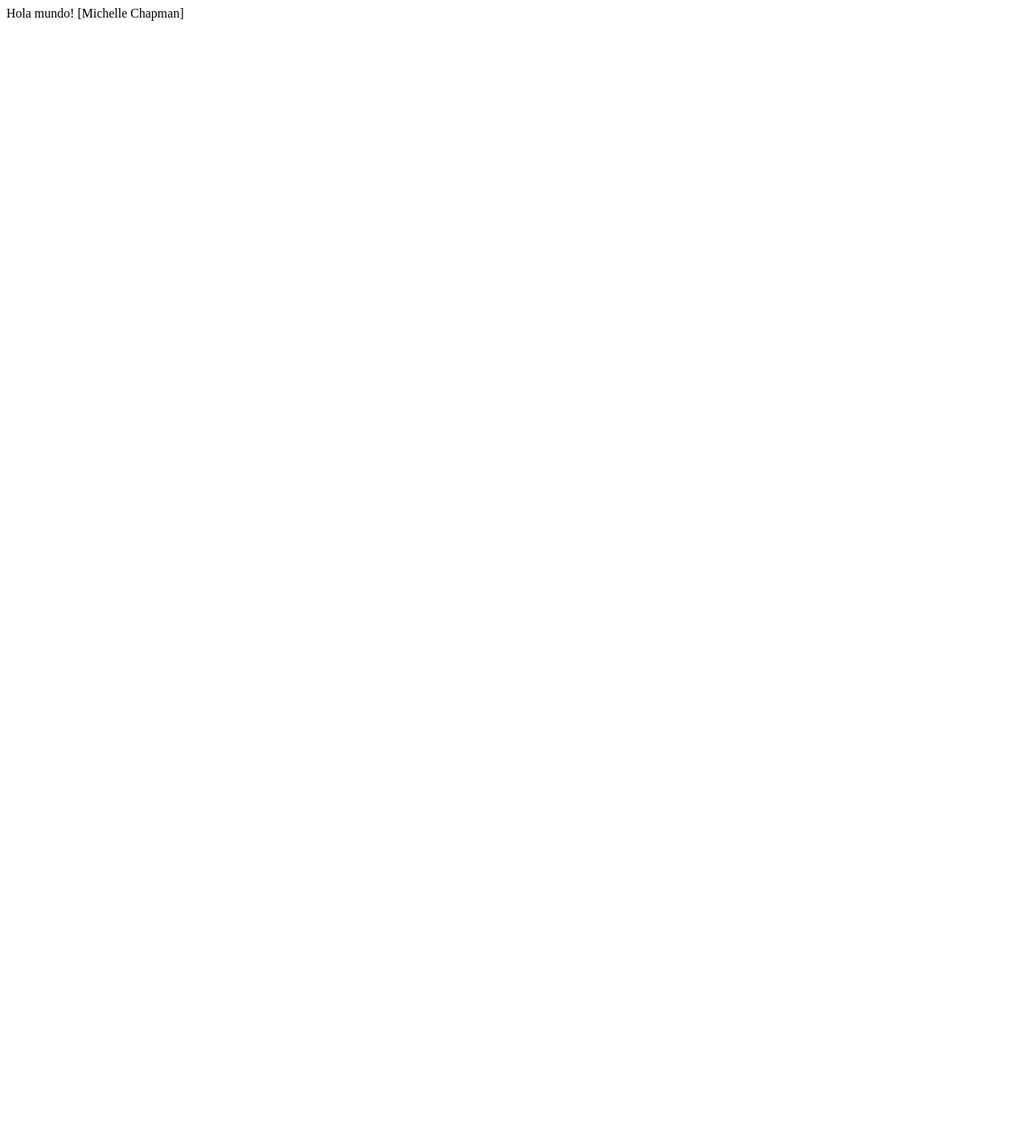
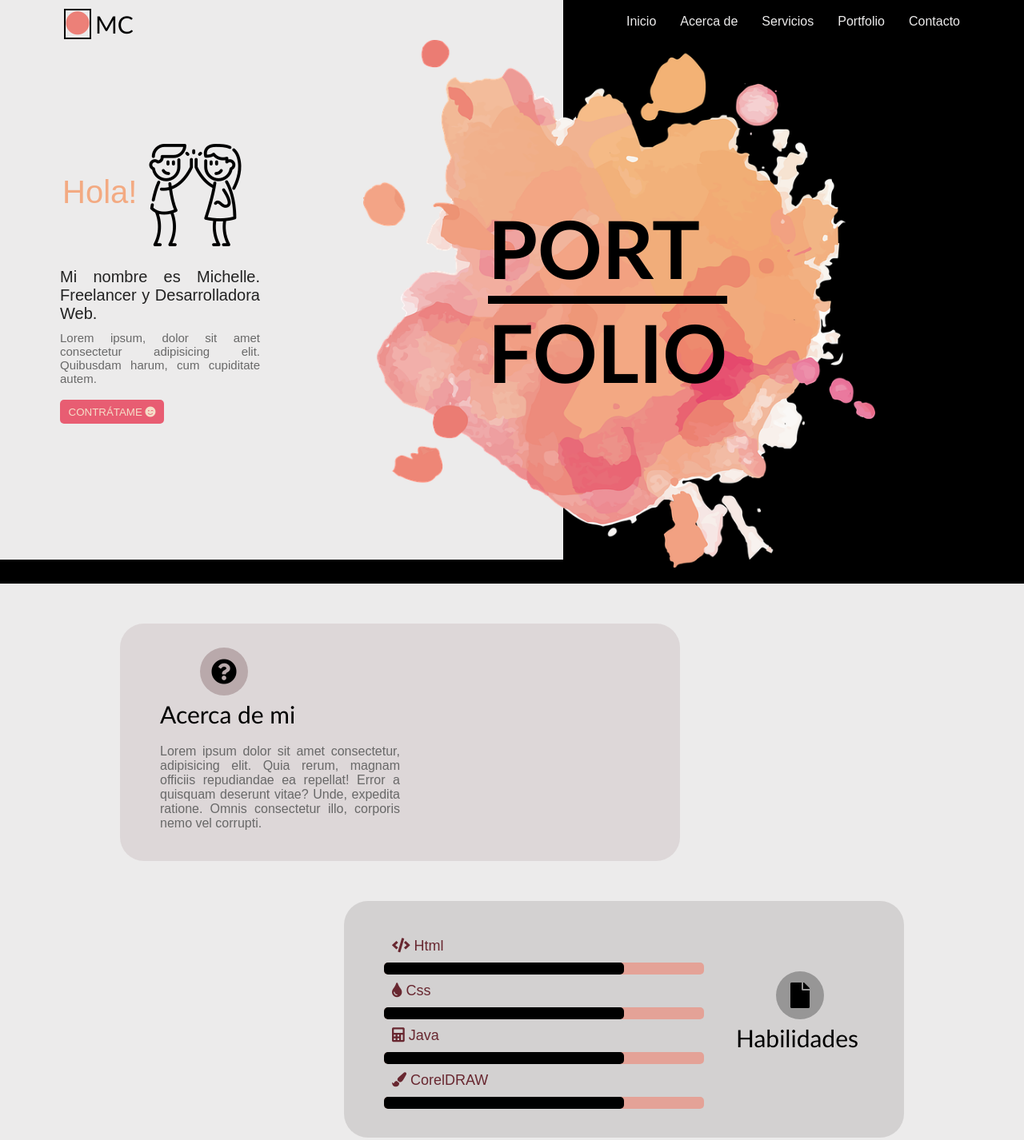
Before and after one commit to Michelle162002/Michelle162002.github.io, a plain HTML site: page index.html in a window 1280 px wide. Shown: the top 1426 px of the page at 80% size. Before the commit the page ends 800 px from the top, so only its background shows below. Drawn offline with Linux system fonts and the light colour scheme.

Commit message:
repositorio inicios

```diff
--- /dev/null
+++ b/css/estilos.css
@@ -0,0 +1,270 @@
+*{
+margin:0;
+padding:0;
+box-sizing:border-box;
+}
+body {
+    min-height:100vh;
+    font-family: sans-serif;
+}
+.header {
+    height:60px;
+    width: 100vw;
+    display:flex;
+    justify-content: space-between;
+    padding: 0 80px;
+    align-items: center;
+    position: absolute;
+
+}
+.header__logo {
+    display: flex;
+    flex-direction: row;
+    align-items: center;
+    font-size: 30px;
+    gap:5px;
+}
+.logo {
+    color:rgb(236,128,120) ;
+    border: 2px solid black;
+}
+.logo__text {
+    font-weight: 500;
+    color: black;
+    font-family: 'Gill Sans', 'Gill Sans MT', Calibri, 'Trebuchet MS', sans-serif;
+}
+
+.nav > ul {
+    display: flex;
+    list-style: none;
+    gap: 30px
+}
+.nav__link {
+    color: rgb(236,235,235);
+    text-decoration: none;
+}
+.nav__link::after {
+    content: '';
+    display: block;
+    width: 0;
+    height: 2px;
+    background:rgb(232,93,114);
+    margin-top: 5px ;
+    transition: width 0.3s;
+}
+.nav__link:hover::after {
+    width: 100%;
+}
+.main {
+    min-height: 100vh;
+    display: flex;
+    flex-direction: column;
+}
+.s1__wrapper {
+    height:700px;
+    background: linear-gradient(to right, rgb(236,235,235) 55%, black 45%);
+    display: flex;
+
+}
+.principal {
+    left: calc(55% - 250px);
+    top: 50px;
+    width: 640px;
+    height: 640px;
+    position: absolute;
+}
+.acuarela img{
+    width: 100%;
+}
+.saludo {
+    position: absolute;
+    left: 180px;
+    top:180px;
+}
+.cuadro__hola {
+    position: relative;
+    top: 160px;
+    left: 70px;
+    width: 260px;
+    display: flex;
+    flex-direction: column;
+    gap: 10px;
+    font-size: 20px;
+    padding: 5px;
+    color: #222;
+    z-index: 1;
+    text-align: justify;
+    font-weight: 300;
+}
+.m {
+    padding-bottom: 10px;
+    padding-left: 3px;
+    font-weight: 500;
+    font-size: 40px;
+    animation-name: changecolor;
+    animation-iteration-count: infinite;
+    animation-duration: 1s;
+    line-height: 150px;
+}
+@keyframes changecolor {
+ 0%{ color: rgb(243,170,130)}
+ 25% { color: rgb(232,93,114)}
+ 50% { color: rgb(104, 39, 48)}
+ 75% { color: rgb(232,93,114)}
+ 100%{ color: rgb(243,170,130)}
+}
+.l {
+    color: #686868;
+    font-size: 15px;
+}
+.portfolio{
+    position: absolute;
+    left: 610px;
+    top: 250px;
+    font-family: 'Gill Sans', 'Gill Sans MT', Calibri, 'Trebuchet MS', sans-serif ;
+    font-size: 100px;
+    z-index: 1;
+    font-weight: 600;
+    padding: 0;
+    gap:0;
+    margin:0;
+
+}
+.acuarela__text1 {
+    border-bottom: 10px solid black;
+}
+.acuarela__text {
+    font-weight: 800;
+}
+.s1__hire {
+    color: rgb(245,222,200);
+    background-color: rgb(232,93,114);
+    width: 130px;
+    height: 30px;
+    border-radius: 5px;
+    border: none;
+    position: absolute;
+    left: 75px;
+    top:500px;
+    cursor: pointer;
+}
+
+.s2__wrapper {
+    height:1150px;
+    border: 30px solid black;
+    border-left: none;
+    border-right: none;
+    background-color: rgb(236,235,235);
+    display: flex;
+    justify-content: center;
+}
+.section.s2 {
+    width:980px;
+    display: flex;
+    flex-direction: column;
+    gap: 50px;
+    padding-bottom: 50px;
+    padding-top: 50px;
+}
+.iconos_h {
+    width: 60px;
+    height: 60px;
+    border-radius: 50%;
+    background-color:  rgb(185, 169, 171);
+    display: flex;
+    align-items: center;
+    justify-content: center;
+    margin-left: 50px;
+}
+.ih2 {
+    background-color:rgb(151, 150, 150);
+    margin-right: 35px;
+
+}
+.ih3 {
+    background-color: rgb(241, 211, 209);
+    margin-left: 75px;
+}
+.Contenedores {
+    height: 300px;
+    width: 700px;
+    border-radius: 30px;
+    background-color: rgb(185, 169, 171, 0.3);
+    align-self: flex-start;
+    padding: 30px 50px;
+}
+.ct2 {
+    background-color: rgb(151, 150, 150, 0.3);
+    align-self: flex-end;
+    display: flex;
+    flex-direction: row;
+    align-items: center;
+    gap: 40px;
+}
+
+.ct3 {
+    background-color:rgb(241, 211, 209, 0.3);
+}
+
+.subtitulos {
+    font-family: 'Gill Sans', 'Gill Sans MT', Calibri, 'Trebuchet MS', sans-serif;
+    color: black;
+    font-weight: 500;
+    padding-bottom: 20px;
+    font-size: 30px;
+    padding-top: 5px;
+}
+.texto {
+    color: #686868;
+    font-family: 15px;
+    text-align: justify;
+}
+.t1 {
+    width: 300px;
+}
+.hab__text {
+    color: rgb(104, 39, 48);
+    padding: 10px;
+    font-weight: 400;
+    font-size: 18px;
+}
+.s2__barra {
+    background-color: rgb(236,143,127,0.7);
+    width: 400px;
+    height: 15px;
+    border-radius: 5px;
+    position: relative;
+}
+.s2__barra::before {
+    content: "";
+    background-color: black ;
+    height: 15px;
+    width: 300px;
+    border-radius: 5px;
+    position: absolute;
+    left:0;
+    bottom: 0;
+}
+.s3__wrapper {
+    height:700px;
+    background-color: rgb(24, 22, 22);
+}
+.footer {
+    height: 60px;
+    border-top: 20px solid rgb(232,93,114);
+    display:flex;
+    justify-content: center;
+    align-items: center;
+}
+.nav__linkf {
+    color: black;
+    text-decoration: none;
+    cursor: pointer;
+}
+.lif {
+    background-color: rgb(236,235,235);
+    transition: background-color 0.3s linear;
+}
+.lif:hover {
+    background-color: rgb(232,93,114,0.2);
+}
--- a/index.html
+++ b/index.html
@@ -4,9 +4,104 @@
     <meta charset="UTF-8">
     <meta http-equiv="X-UA-Compatible" content="IE=edge">
     <meta name="viewport" content="width=device-width, initial-scale=1.0">
+    <link rel="stylesheet" href="./css/estilos.css">
+    <link rel="stylesheet" href="https://cdnjs.cloudflare.com/ajax/libs/font-awesome/5.15.2/css/all.min.css"
+    integrity="sha512-HK5fgLBL+xu6dm/Ii3z4xhlSUyZgTT9tuc/hSrtw6uzJOvgRr2a9jyxxT1ely+B+xFAmJKVSTbpM/CuL7qxO8w=="
+    crossorigin="anonymous" />
     <title>Document</title>
 </head>
 <body>
-    Hola mundo! [Michelle Chapman]
+    <header class="header">
+        <div class="header__logo">
+             <div class="logo"><i class="fas fa-circle    "></i> </div>
+            <p class="logo__text">MC</p>
+        </div>
+        <div>
+            <nav class="nav">
+                <ul>
+                    <li class="li"><a href="#" class="nav__link">Inicio</a></li>
+                    <li class="li"><a href="#" class="nav__link">Acerca de</a></li>
+                    <li class="li"><a href="#" class="nav__link">Servicios</a></li>
+                    <li class="li"><a href="#" class="nav__link">Portfolio</a></li>
+                    <li class="li"><a href="#" class="nav__link">Contacto</a></li>
+                </ul>
+            </nav>
+        </div>
+    </header>
+
+    <main class="main">
+        <div class="s1__wrapper">
+           <div class="principal">
+            <figure class="acuarela">
+                <img src="/Img/acuarela.png" alt="">
+            </figure>
+           </div>
+           <section class="section s1">
+            <div class="saludo">
+                <figure>
+                    <img src="/Img/cinco-altos.png" alt="">
+                </figure>
+            </div>
+            <div class="cuadro__hola">
+                <p class="m">Hola!</p> <p>Mi nombre es Michelle. Freelancer y Desarrolladora Web.</p> <p class="l">Lorem ipsum, dolor sit amet consectetur adipisicing elit. Quibusdam harum, cum cupiditate autem.</p>
+            </div>
+            <div class="portfolio">
+            <p class="acuarela__text1">PORT</p><p class="acuarela__text">FOLIO</p>
+            </div>
+            <button class="s1__hire">CONTRÁTAME <i class="fas fa-smile-wink    "></i></button>
+           </section>
+        </div>
+        <div class="s2__wrapper">
+            <section class="section s2">
+                <div class="Contenedores ct1">
+                    <div class="iconos_h"><i class="fas fa-question-circle  fa-2x  "></i></div>
+                    <p class="subtitulos">Acerca de mi</p>
+                    <p class="texto t1">Lorem ipsum dolor sit amet consectetur, adipisicing elit. Quia rerum, magnam officiis repudiandae ea repellat! Error a quisquam deserunt vitae? Unde, expedita ratione. Omnis consectetur illo, corporis nemo vel corrupti.</p>
+                </div>
+                <div class="Contenedores ct2">
+                   <div class="barritas">
+                   <p class="hab__text"> <i class="fas fa-code    "></i>  Html </p>
+                    <div class="s2__barra"></div>
+                    <p class="hab__text"> <i class="fas fa-tint    "></i>  Css </p>
+                    <div class="s2__barra"></div>
+                    <p class="hab__text"> <i class="fas fa-calculator    "></i>  Java </p>
+                    <div class="s2__barra"></div>
+                    <p class="hab__text"> <i class="fas fa-paint-brush    "></i>  CorelDRAW </p>
+                    <div class="s2__barra"></div>
+                   </div>
+                   <div class="barritas_text">
+                    <div class="iconos_h ih2"><i class="fas fa-file  fa-2x  "></i></div>
+                   <p class="subtitulos">Habilidades</p>
+                   </div>
+                </div>
+                <div class="Contenedores ct3" >
+                    <div class="iconos_h ih3"><i class="fas fa-exclamation  fa-2x  "></i></div>
+                    <p class="subtitulos">Informacion extra</p>
+                    <p class="texto">
+                        Lorem, ipsum dolor sit amet consectetur adipisicing elit. Cum amet ipsum dolores repudiandae. Ex, quam dolor ut accusantium dolore enim nisi amet corporis itaque ipsum dicta incidunt quasi eveniet voluptas.
+                        Maiores consequatur et quae pariatur autem sequi praesentium molestias magni, amet error at ea, ipsam explicabo quos fugiat officiis temporibus eos. Corporis tenetur, iure omnis minima illo officiis non ipsa.
+                    </p>
+                </div">
+
+            </section>
+         </div>
+         <div class="s3__wrapper">
+            <section class="section s3">
+
+            </section>
+         </div>
+    </main>
+
+    <footer class="footer">
+        <nav class="nav">
+            <ul class="uli">
+                <li class="lif"><a href="#" class="nav__linkf">Inicio</a></li>
+                <li class="lif"><a href="#" class="nav__linkf">Acerca de</a></li>
+                <li class="lif"><a href="#" class="nav__linkf">Servicios</a></li>
+                <li class="lif"><a href="#" class="nav__linkf">Portfolio</a></li>
+                <li class="lif"><a href="#" class="nav__linkf">Contacto</a></li>
+            </ul>
+        </nav>
+    </footer>
 </body>
 </html>
```
Also changed, not shown: Img/acuarela.png (added), Img/cinco-altos.png (added).
